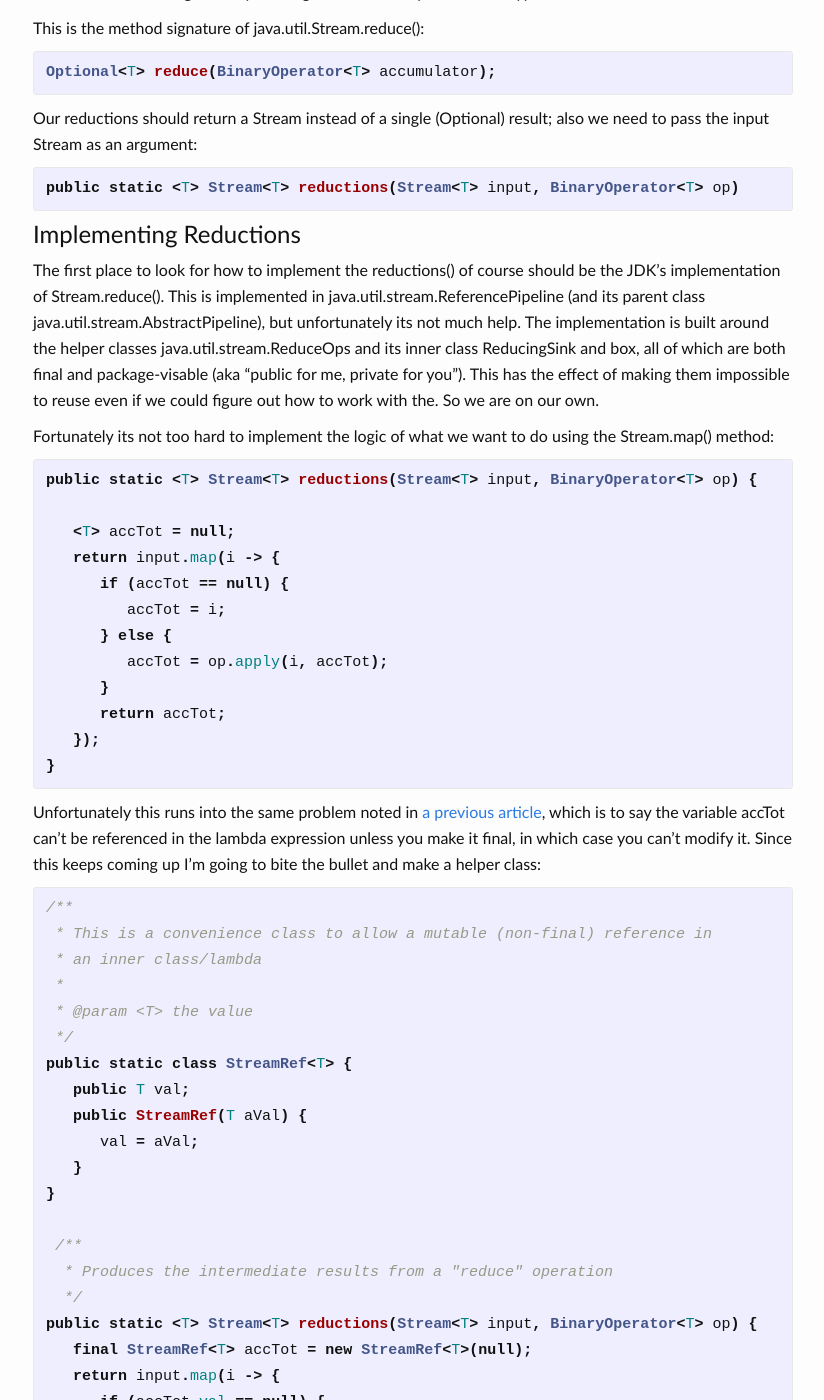
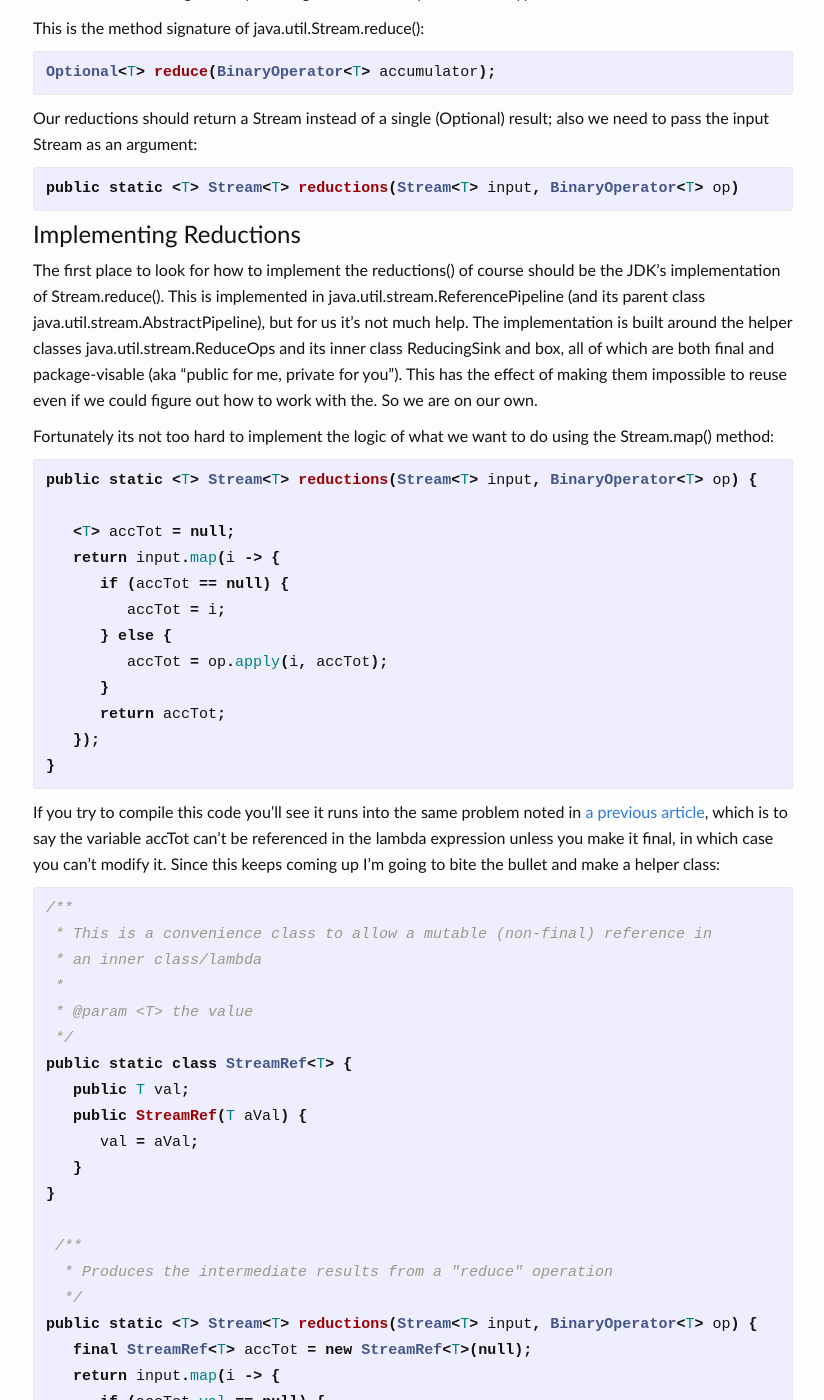
Before and after one commit to bendra/bendra.github.io, a Jekyll site: the page built from _posts/2014-10-28-fun-with-java-8-streams.markdown, in a window 1280 px wide and 1400 px high, scrolled down 1333 px. Shown: the whole window, without its empty margins (227-1051 px from the left). Built offline with Jekyll 4.4.1, drawn with Linux system fonts in a browser that asks for light colours; comment, search, counter and statistics services are not loaded; some of the changed text lies outside the part shown.

Commit message:
fixed some typos

```diff
--- a/_posts/2014-10-28-fun-with-java-8-streams.markdown
+++ b/_posts/2014-10-28-fun-with-java-8-streams.markdown
@@ -64,7 +64,7 @@ public static <T> Stream<T> reductions(Stream<T> input, BinaryOperator<T> op)
 
 #Implementing Reductions
 
-The first place to look for how to implement the reductions() of course should be the JDK's implementation of Stream.reduce().  This is implemented in java.util.stream.ReferencePipeline (and its parent class java.util.stream.AbstractPipeline), but unfortunately its not much help. The implementation is built around the helper classes java.util.stream.ReduceOps and its inner class ReducingSink and box, all of which are both final and package-visable (aka "public for me, private for you").  This has the effect of making them impossible to reuse even if we could figure out how to work with the.  So we are on our own.
+The first place to look for how to implement the reductions() of course should be the JDK's implementation of Stream.reduce().  This is implemented in java.util.stream.ReferencePipeline (and its parent class java.util.stream.AbstractPipeline), but for us it's not much help. The implementation is built around the helper classes java.util.stream.ReduceOps and its inner class ReducingSink and box, all of which are both final and package-visable (aka "public for me, private for you").  This has the effect of making them impossible to reuse even if we could figure out how to work with the.  So we are on our own.
 
 Fortunately its not too hard to implement the logic of what we want to do using the Stream.map() method:
 
@@ -83,7 +83,7 @@ public static <T> Stream<T> reductions(Stream<T> input, BinaryOperator<T> op) {
 }
 {% endhighlight %}
 
-Unfortunately this runs into the same problem noted in [a previous article]({% post_url 2014-10-01-java-lambda-nested-functions%}), which is to say the variable accTot can't be referenced in the lambda expression unless you make it final, in which case you can't modify it.  Since this keeps coming up I'm going to bite the bullet and make a helper class:
+If you try to compile this code you'll see it runs into the same problem noted in [a previous article]({% post_url 2014-10-01-java-lambda-nested-functions%}), which is to say the variable accTot can't be referenced in the lambda expression unless you make it final, in which case you can't modify it.  Since this keeps coming up I'm going to bite the bullet and make a helper class:
 
 {% highlight java %}
 
```
Also changed, not shown: other parts of _posts/2014-10-28-fun-with-java-8-streams.markdown (+1 -1 lines).
